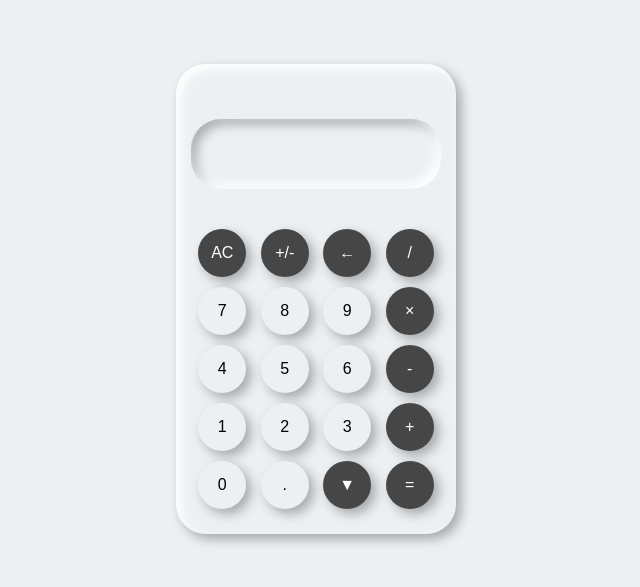
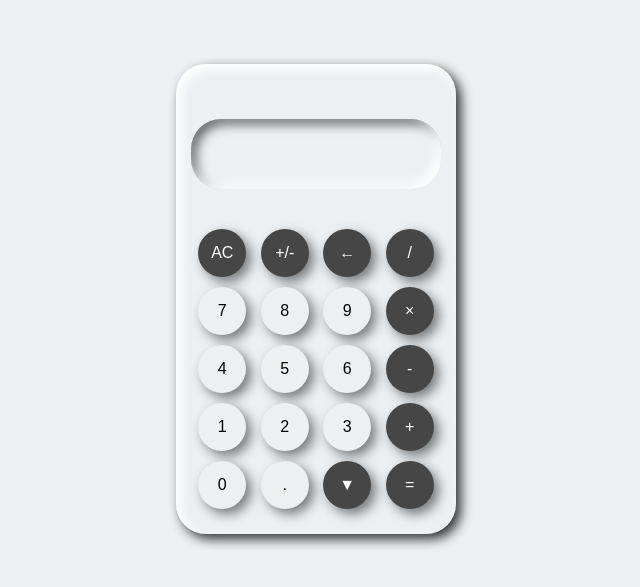
Before and after one commit to OlexandrBaran/calculatorTS, a plain HTML site: page index.html in a window 1280 px wide. Shown: the part 101-688 px from the top of the page, without its empty margins (324-964 px from the left). Drawn offline with Linux system fonts and the light colour scheme.

Commit message:
add some styles and user-scalable=no

```diff
--- a/index.html
+++ b/index.html
@@ -3,7 +3,7 @@
 <head>
     <meta charset="UTF-8">
     <meta http-equiv="X-UA-Compatible" content="IE=edge">
-    <meta name="viewport" content="width=device-width, initial-scale=1.0">
+    <meta name="viewport" content="width=device-width, user-scalable=no">
     <title>Calculator</title>
     <link rel="stylesheet" href="style.css">
 </head>
--- a/style.css
+++ b/style.css
@@ -19,7 +19,7 @@
     padding: 15px;
     border-radius: 30px;
     box-shadow: inset 5px 5px 12px white,
-                      5px 5px 12px rgba(0, 0, 0, 0.3);
+                      5px 5px 12px rgba(0, 0, 0, 0.8);
 }
 
 
@@ -32,7 +32,7 @@
     border: none;
     background-color: #ecf0f3;
     box-shadow: inset -5px -5px 12px white,
-                inset  5px  5px 12px rgba(0, 0, 0, 0.3);
+                inset  5px  5px 12px rgba(0, 0, 0, 0.6);
     border-radius: 30px;
     font-size: 40px;
     text-align: end;
@@ -44,8 +44,9 @@
     width: 48px;
     background-color: #ecf0f3;
     border: none;
-    box-shadow: 5px 5px 12px rgba(0, 0, 0, 0.3);
+    box-shadow: 5px 5px 12px rgba(0, 0, 0, 0.5);
     border-radius: 50%;
+    color: black;
     font: 1em sans-serif;
 }
 
```
